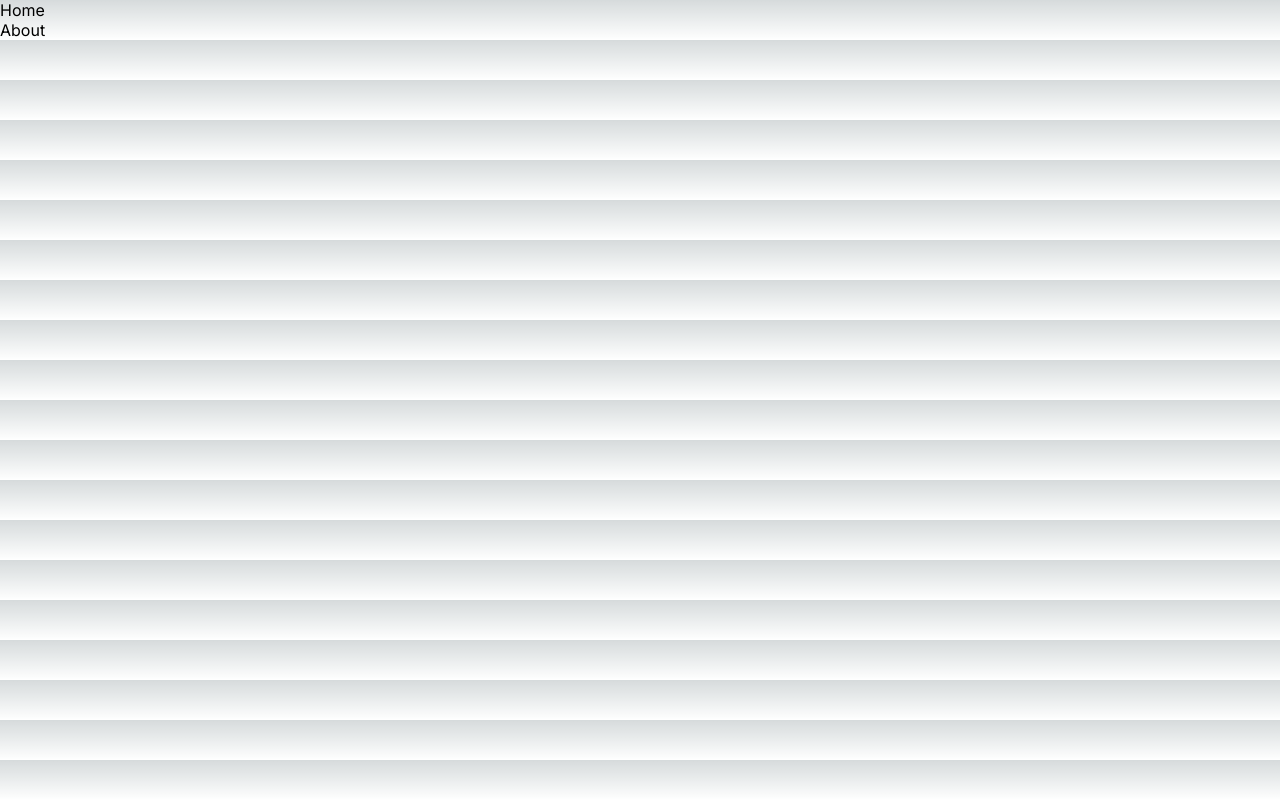
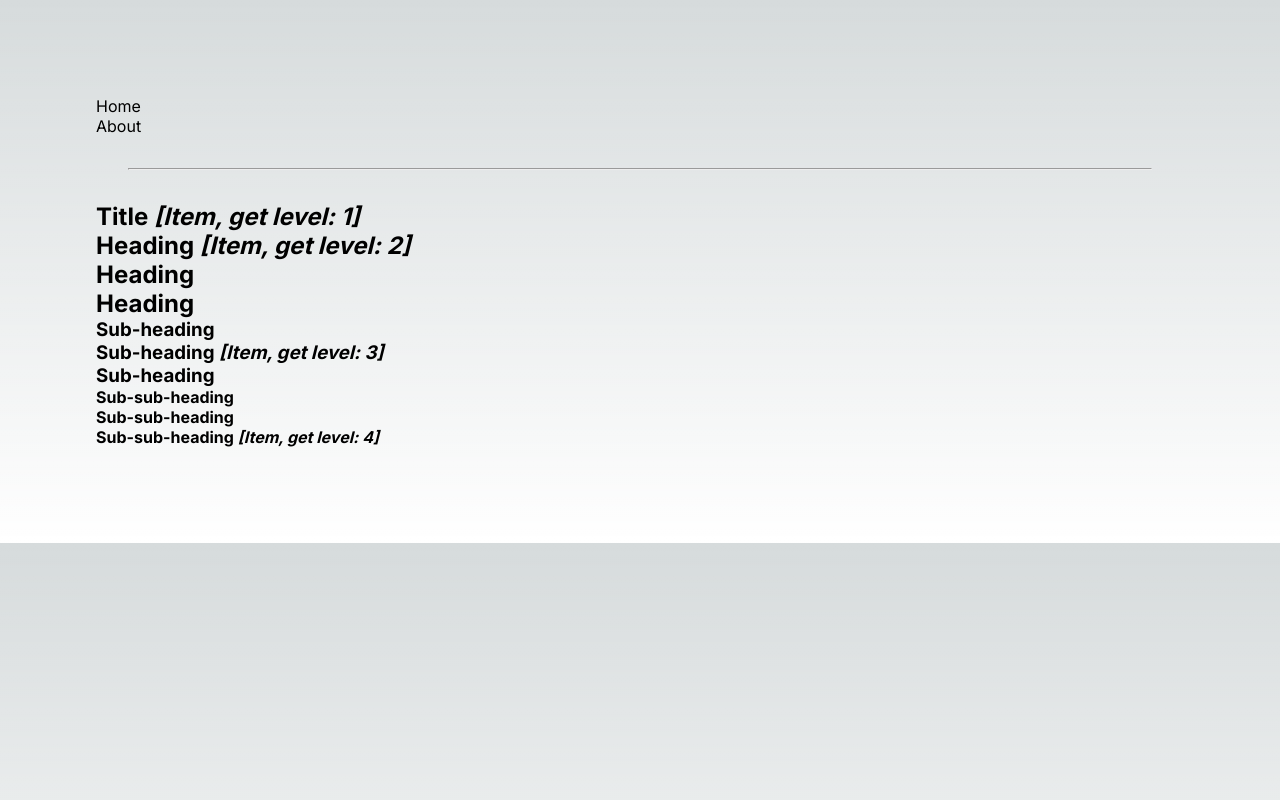
Before and after one commit to xta/react-next-demo-810, a Next.js app: page /about in a window 1280 px wide. Built offline with nearby package versions, Linux system fonts and the light colour scheme.

Commit message:
use LevelContext in about/page.js

```diff
--- /dev/null
+++ b/src/app/about/Item.js
@@ -0,0 +1,10 @@
+import { useContext } from 'react';
+import { LevelContext } from '@/components/LevelContext'
+
+export default function Item() {
+    let level = useContext(LevelContext)
+
+    return (
+        <span><em>[Item, get level: {level}]</em></span>
+    )
+}
--- /dev/null
+++ b/src/app/about/about.module.css
@@ -0,0 +1,7 @@
+.wrap {
+    padding: 6rem;
+}
+
+.line {
+    margin: 2rem;
+}
--- a/src/app/about/page.js
+++ b/src/app/about/page.js
@@ -1,11 +1,42 @@
+"use client"
+
 import Link from "next/link"
+import styles from './about.module.css'
+
+import Heading from '@/components/Heading'
+import Section from "@/components/Section"
+
+import Item from './Item'
 
 export default function About() {
 
     return (
         <>
-            <div><Link href="/">Home</Link></div>
-            <div>About</div>
+            <div className={styles.wrap}>
+                <div><Link href="/">Home</Link></div>
+                <div>About</div>
+
+                <hr className={styles.line} />
+
+                <Section level={1}>
+                    <Heading>Title <Item /></Heading>
+                    <Section level={2}>
+                        <Heading>Heading <Item /></Heading>
+                        <Heading>Heading</Heading>
+                        <Heading>Heading</Heading>
+                        <Section level={3}>
+                            <Heading>Sub-heading</Heading>
+                            <Heading>Sub-heading <Item /></Heading>
+                            <Heading>Sub-heading</Heading>
+                            <Section level={4}>
+                                <Heading>Sub-sub-heading</Heading>
+                                <Heading>Sub-sub-heading</Heading>
+                                <Heading>Sub-sub-heading <Item /></Heading>
+                            </Section>
+                        </Section>
+                    </Section>
+                </Section>
+            </div>
         </>
     )
 
--- /dev/null
+++ b/src/components/Heading.js
@@ -0,0 +1,22 @@
+import { useContext } from 'react';
+import { LevelContext } from './LevelContext.js';
+
+export default function Heading({ children }) {
+    const level = useContext(LevelContext);
+    switch (level) {
+        case 1:
+            return <h1>{children}</h1>;
+        case 2:
+            return <h2>{children}</h2>;
+        case 3:
+            return <h3>{children}</h3>;
+        case 4:
+            return <h4>{children}</h4>;
+        case 5:
+            return <h5>{children}</h5>;
+        case 6:
+            return <h6>{children}</h6>;
+        default:
+            throw Error('Unknown level: ' + level);
+    }
+}
--- /dev/null
+++ b/src/components/LevelContext.js
@@ -0,0 +1,5 @@
+"use client"
+
+import { createContext } from 'react';
+
+export const LevelContext = createContext(1);
--- /dev/null
+++ b/src/components/Section.js
@@ -0,0 +1,11 @@
+import { LevelContext } from './LevelContext.js';
+
+export default function Section({ level, children }) {
+    return (
+        <section className="section">
+            <LevelContext.Provider value={level}>
+                {children}
+            </LevelContext.Provider>
+        </section>
+    );
+}
```
